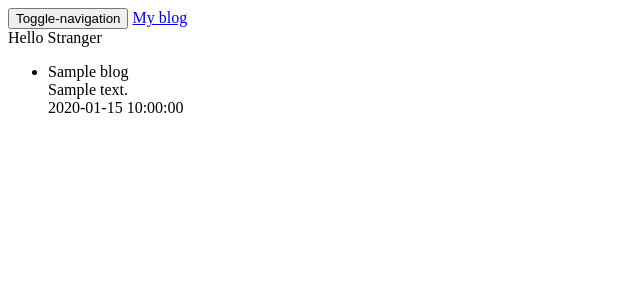
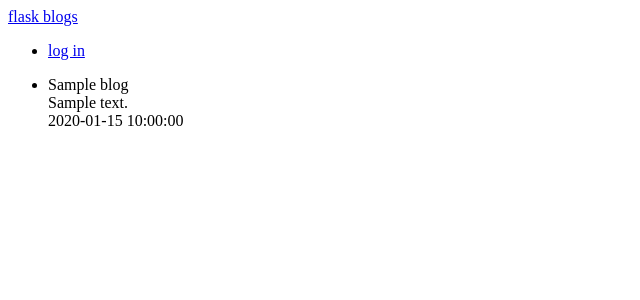
Before and after one commit to zhaogp/myblog, a Flask app: template app/templates/main/index.html in a window 1280 px wide. Shown: the top 300 px of the page, without its empty margins (0-640 px from the left). Run offline with Flask 2, Linux system fonts and the light colour scheme; the template is opened without the code that fills it: most values are stand-ins (such as "Sample title", 1, 10 or a date in 2020); data that the repository does not hold is empty; some libraries are stand-ins or nearby versions.

Commit message:
Add function of login and logout

```diff
--- a/app/templates/auth/login.html
+++ b/app/templates/auth/login.html
@@ -4,6 +4,11 @@
 {% block title %}Blog - Login{% endblock %}
 
 {% block page_content %}
+
+{% if current_user.is_authenticated %}
+	Hello {{ current_user.username }}
+{% endif %}
+
 <div class="page-header">
 	<h1>Login</h1>
 </div>
--- a/app/templates/base.html
+++ b/app/templates/base.html
@@ -1,33 +1,29 @@
 {% extends "bootstrap/base.html" %}
 
-{% block title %}My blog{% endblock %}
+{% block title %}flask blogs{% endblock %}
 
 {% block navbar %}
-<div class="navbar navbar-inverse" role="navigation">
+<div class="navbar-inverse" role="navigation">
 <div class="container">
-		<div class="navbar-header">
-			<button type="button" class="navbar-toggle"
-			data-toggle="collapse" data-target=".navbar-collapse">
-				<span class="sr-only">Toggle-navigation</span>
-				<span class="icon-bar"></span>
-				<span class="icon-bar"></span>
-				<span class="icon-bar"></span>
-			</button>
-			<a class="navbar-brand" href="/">My blog</a>
-		</div>
+	<a class="navbar-brand" href="/">flask blogs</a>
+	<ul class="nav navbar-nav navbar-right">
+		{% if current_user.is_authenticated %}
+			<li><a href="{{ url_for('auth.logout') }}">log out</a></li>
+		{% else %}
+			<li><a href="{{ url_for('auth.login') }}">log in</a></li>
+		{% endif %}
+	</ul>
 </div>
 </div>
 {% endblock %}
 
 {% block content %}
-	<div class="container">
 {% for message in get_flashed_messages() %}
-			<div class="alert alert-warning">
+	<div class="alert">
 		<button type="button" class="close" data-dismiss="alert">&times;</button>
 			{{ message }}
 	</div>
 {% endfor %}
-	</div>
 <div>
 	{% block page_content %}{% endblock %}
 </div>
--- a/app/templates/main/index.html
+++ b/app/templates/main/index.html
@@ -2,12 +2,6 @@
 {% import "bootstrap/wtf.html" as wtf %}
 
 {% block page_content %}
-Hello
-{% if current_user.is_authenticated %}
-	{{ current_user.username }}
-{% else %}
-	Stranger
-{% endif %}
 
 <div>
 	{% if current_user.can(Permission.WRITE) %}
```
Lines whose indentation alone changed are shown as unchanged.
